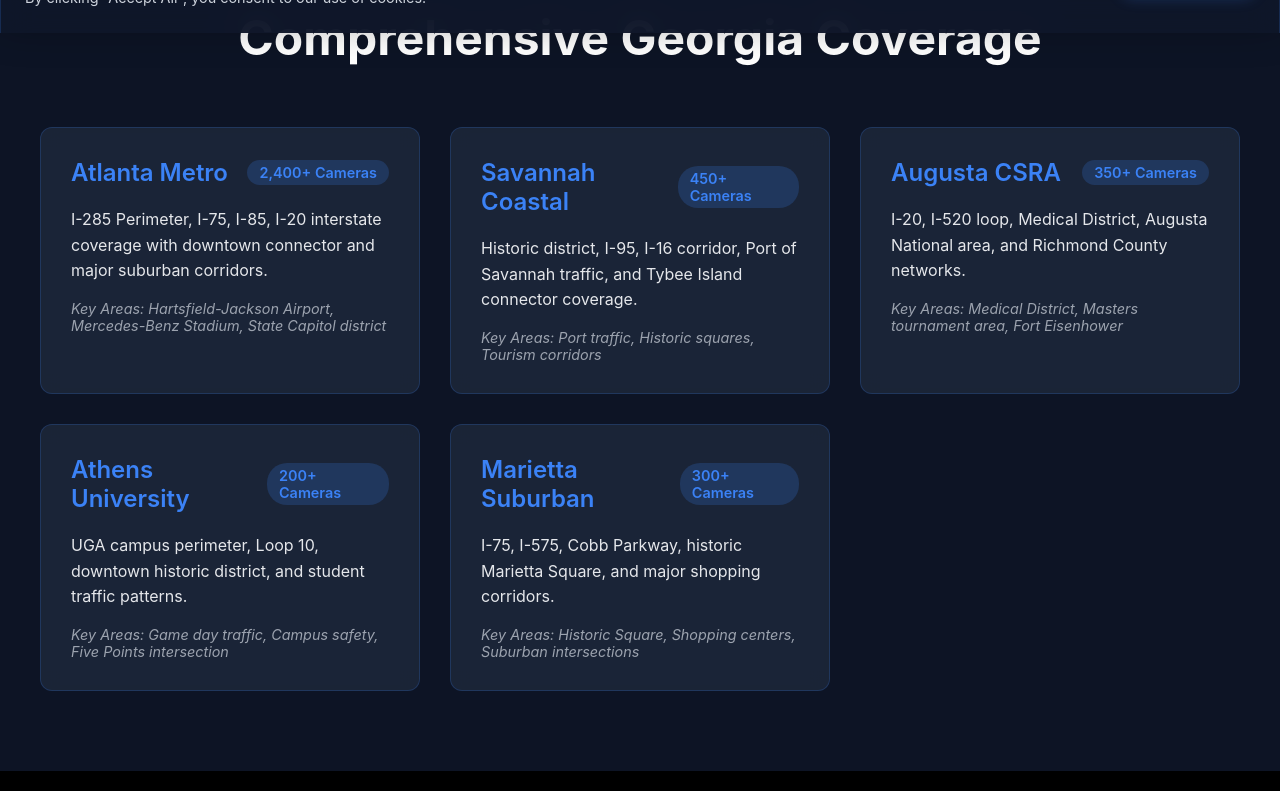
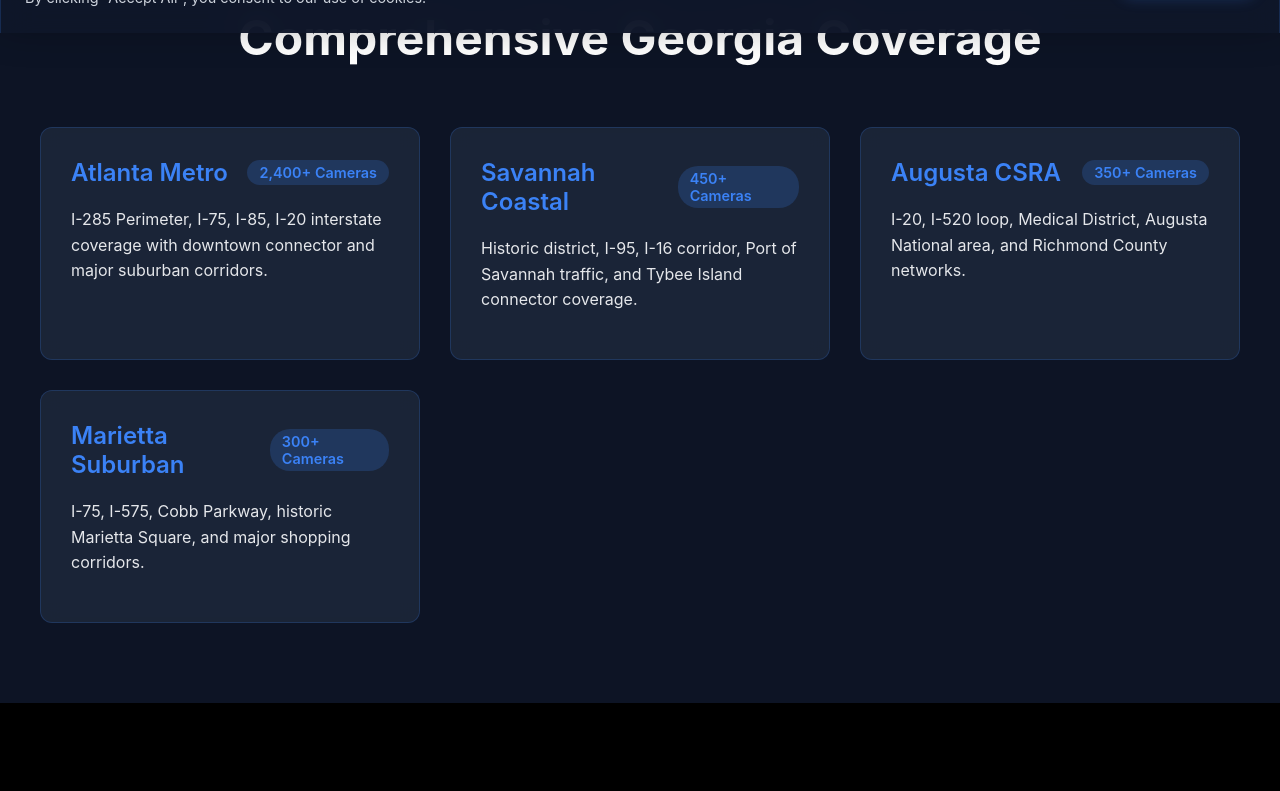
Before and after one commit to SRidez-app/argus, a React (Create React App) app: page /Georgia in a window 1280 px wide. Shown: the part 767-1558 px from the top of the page. Built offline with nearby package versions, Linux system fonts and the light colour scheme.

Commit message:
removed key highlights

```diff
--- a/src/pages/Georgia.js
+++ b/src/pages/Georgia.js
@@ -135,31 +135,25 @@
                   city: 'Atlanta Metro',
                   description: 'I-285 Perimeter, I-75, I-85, I-20 interstate coverage with downtown connector and major suburban corridors.',
                   cameras: '2,400+',
-                  highlights: 'Hartsfield-Jackson Airport, Mercedes-Benz Stadium, State Capitol district'
+
                 },
                 {
                   city: 'Savannah Coastal',
                   description: 'Historic district, I-95, I-16 corridor, Port of Savannah traffic, and Tybee Island connector coverage.',
                   cameras: '450+',
-                  highlights: 'Port traffic, Historic squares, Tourism corridors'
+
                 },
                 {
                   city: 'Augusta CSRA',
                   description: 'I-20, I-520 loop, Medical District, Augusta National area, and Richmond County networks.',
                   cameras: '350+',
-                  highlights: 'Medical District, Masters tournament area, Fort Eisenhower'
-                },
-                {
-                  city: 'Athens University',
-                  description: 'UGA campus perimeter, Loop 10, downtown historic district, and student traffic patterns.',
-                  cameras: '200+',
-                  highlights: 'Game day traffic, Campus safety, Five Points intersection'
+
                 },
                 {
                   city: 'Marietta Suburban',
                   description: 'I-75, I-575, Cobb Parkway, historic Marietta Square, and major shopping corridors.',
                   cameras: '300+',
-                  highlights: 'Historic Square, Shopping centers, Suburban intersections'
+
                 }
               ].map((area, index) => (
                 <div key={index} style={{
@@ -207,7 +201,7 @@
                     fontSize: '0.9rem',
                     fontStyle: 'italic'
                   }}>
-                    Key Areas: {area.highlights}
+
                   </div>
                 </div>
               ))}
```
